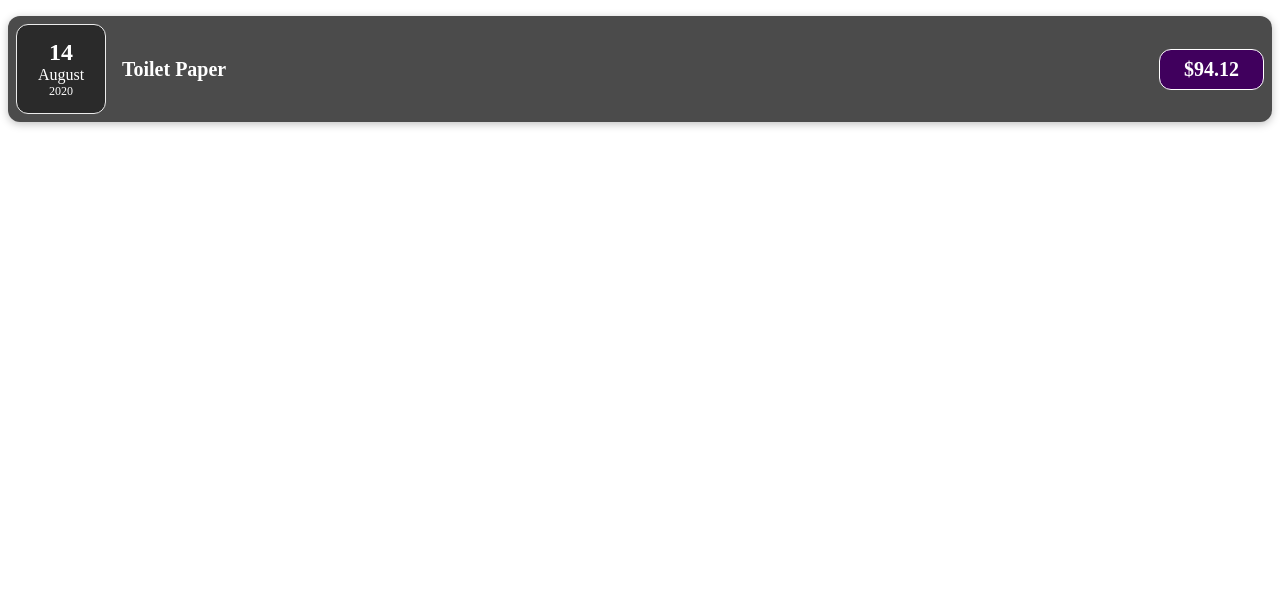
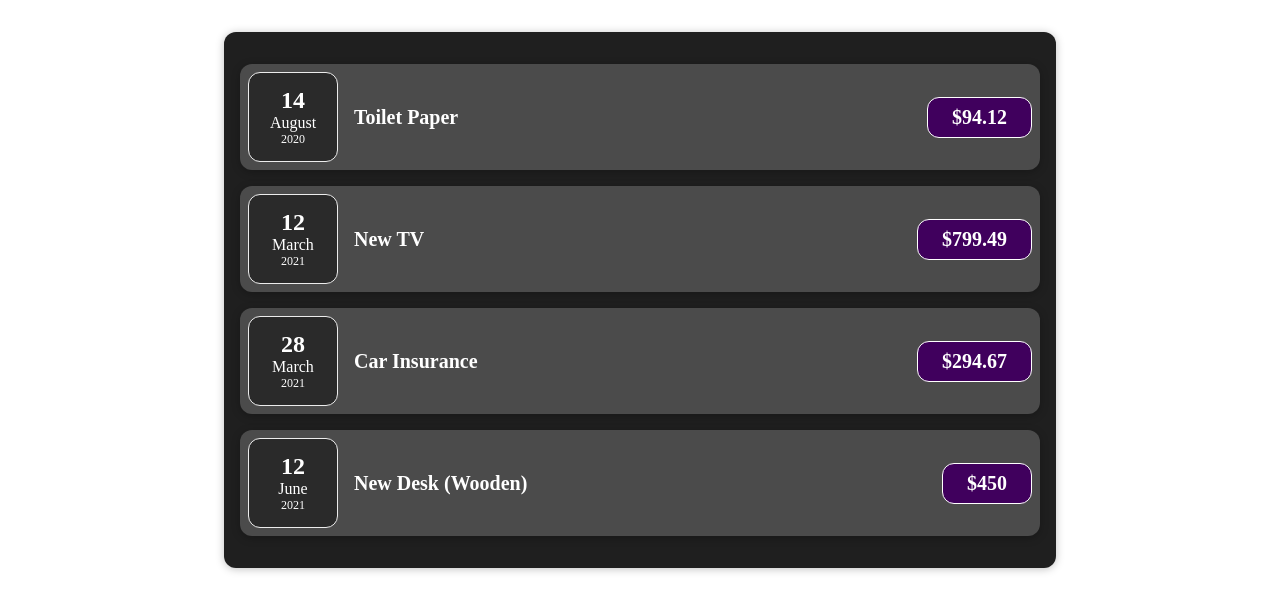
Before and after one commit to S-Pawar/ExpensetrackerUdemy, a React (Create React App) app: page / in a window 1280 px wide. Shown: the top 612 px of the page. Built offline with nearby package versions, Linux system fonts and the light colour scheme.

Commit message:
Update 4 files

```diff
--- a/src/App.js
+++ b/src/App.js
@@ -1,5 +1,6 @@
 import "./styles.css";
-import ExpenseItem from "./Components/Expenses/ExpenseItem.js";
+
+import Expenses from "./Components/Expenses/Expenses.js";
 
 export default function App() {
   const expenses = [
@@ -25,10 +26,10 @@
   ];
 
   return (
-    <ExpenseItem
-      title={expenses[0].title}
-      amount={expenses[0].amount}
-      date={expenses[0].date}
-    ></ExpenseItem>
+    <div>
+
+      <Expenses items={expenses} />
+    </div>
   );
+
 }
--- a/src/Components/Expenses/ExpenseDate.js
+++ b/src/Components/Expenses/ExpenseDate.js
@@ -1,6 +1,6 @@
 import "./ExpenseDate.css";
 
-const ExpenseItem = (props) => {
+const ExpenseDate = (props) => {
   const month = props.date.toLocaleString("en-US", { month: "long" });
   const day = props.date.toLocaleString("en-US", { day: "2-digit" });
   const year = props.date.getFullYear();
@@ -14,4 +14,4 @@
   );
 };
 
-export default ExpenseItem;
+export default ExpenseDate;
--- /dev/null
+++ b/src/Components/Expenses/Expenses.js
@@ -0,0 +1,34 @@
+import "./Expenses.css";
+import ExpenseItem from './ExpenseItem';
+
+const Expenses = (props) => {
+    return (
+      <div className="expenses">
+        <ExpenseItem
+          title={props.items[0].title}
+          amount={props.items[0].amount}
+          date={props.items[0].date}
+        />
+            <ExpenseItem
+          title={props.items[1].title}
+          amount={props.items[1].amount}
+          date={props.items[1].date}
+        />
+            <ExpenseItem
+          title={props.items[2].title}
+          amount={props.items[2].amount}
+          date={props.items[2].date}
+        />
+            <ExpenseItem
+          title={props.items[3].title}
+          amount={props.items[3].amount}
+          date={props.items[3].date}
+        />
+
+      </div>
+
+
+    );
+  }
+
+  export default Expenses;
```
Also changed, not shown: 1 other file (tests, documents, lock files or other folders).
